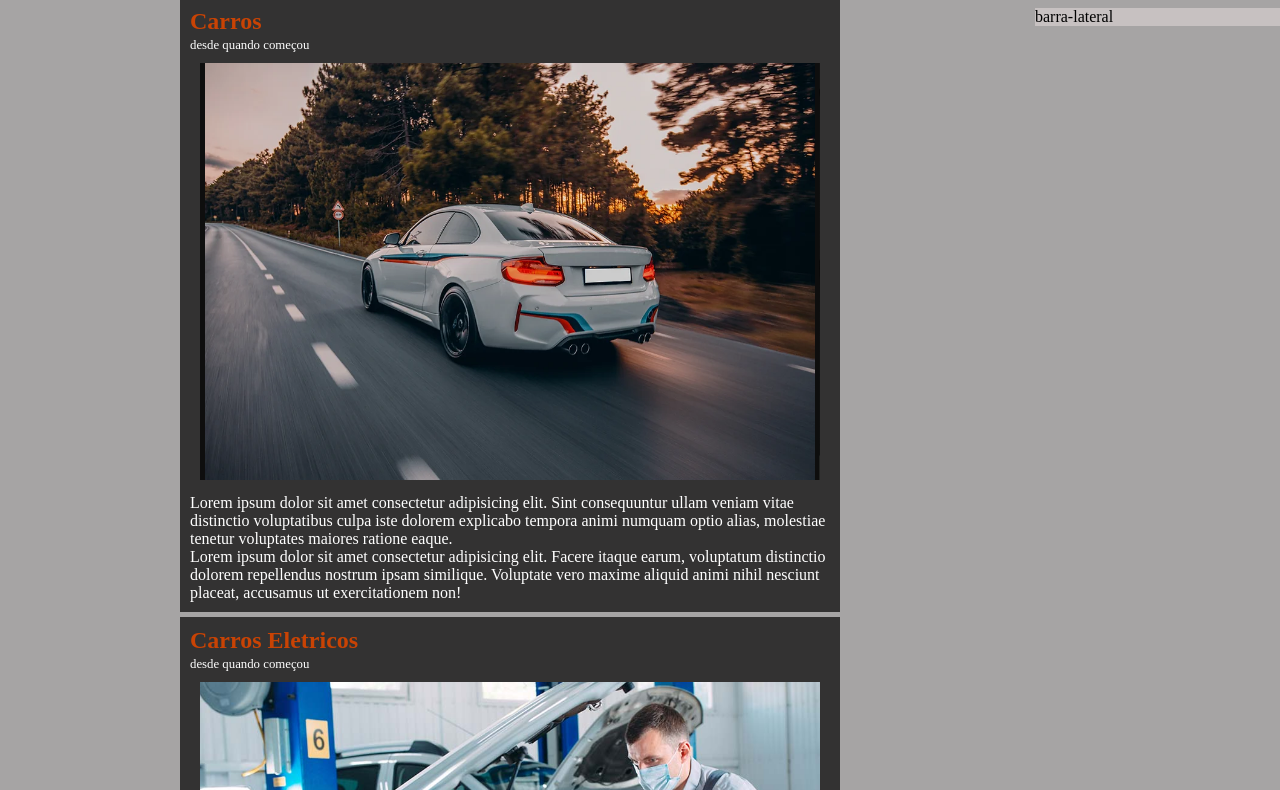
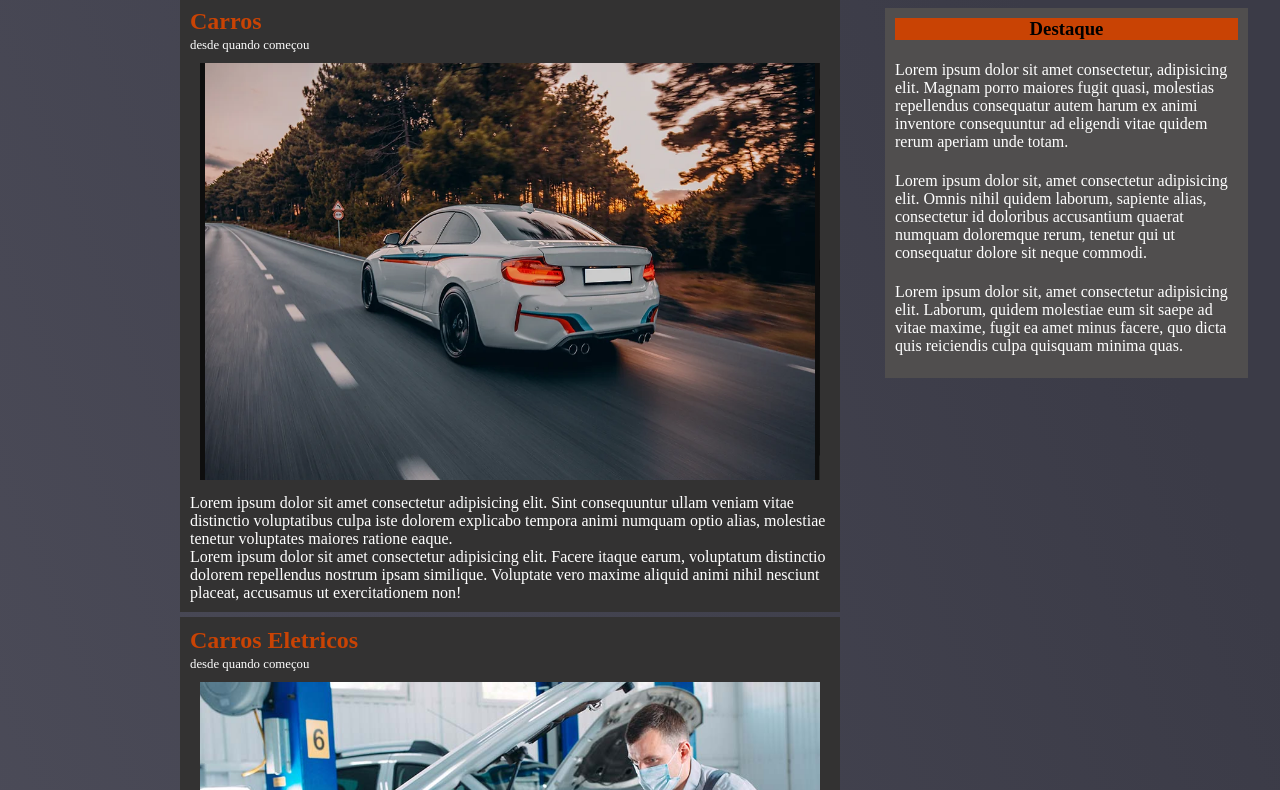
Before and after one commit to AndreJuniorAJ/automotive_programming, a plain HTML site: page projeto.html in a window 1280 px wide. Shown: the part 196-986 px from the top of the page. Drawn offline with Linux system fonts and the light colour scheme.

Commit message:
Atualizando

```diff
--- a/css/projeto.css
+++ b/css/projeto.css
@@ -4,7 +4,7 @@
 }
 
 body {
-    background-color: rgba(63, 57, 57, 0.459);
+    background: linear-gradient(68.15deg, #4d4d5a 16.62%, #3b3b47 85.61%);  /*rgba(63, 57, 57, 0.459)*/
 }
 
 header {
@@ -89,6 +89,26 @@ h2 {
 
 .barra-lateral {
     width: 245px;
-    background-color: #c7c1c1;
     float: right;
+    padding-right: 150px;
+
 }
+
+.caixa-lateral {
+    background-color: #504e4e;
+    width: 140%;
+    height: 350px;
+    padding: 10px;
+
+}
+
+.caixa-lateral h3 {
+    background: #c94304;
+    text-align: center;
+
+}
+
+.caixa-lateral p {
+    padding-top: 3px;
+    color: #fff;
+}
--- a/projeto.html
+++ b/projeto.html
@@ -50,7 +50,14 @@
 
     </div>
     <div class="barra-lateral">
-        <p>barra-lateral</p>
+
+        <div class="caixa-lateral">
+            <h3>Destaque</h3><br>
+            <p>Lorem ipsum dolor sit amet consectetur, adipisicing elit. Magnam porro maiores fugit quasi, molestias repellendus consequatur autem harum ex animi inventore consequuntur ad eligendi vitae quidem rerum aperiam unde totam.</p><br>
+            <p>Lorem ipsum dolor sit, amet consectetur adipisicing elit. Omnis nihil quidem laborum, sapiente alias, consectetur id doloribus accusantium quaerat numquam doloremque rerum, tenetur qui ut consequatur dolore sit neque commodi.</p><br>
+            <p>Lorem ipsum dolor sit, amet consectetur adipisicing elit. Laborum, quidem molestiae eum sit saepe ad vitae maxime, fugit ea amet minus facere, quo dicta quis reiciendis culpa quisquam minima quas.</p><br>
+        </div>
+
     </div>
 
 </body>
```
